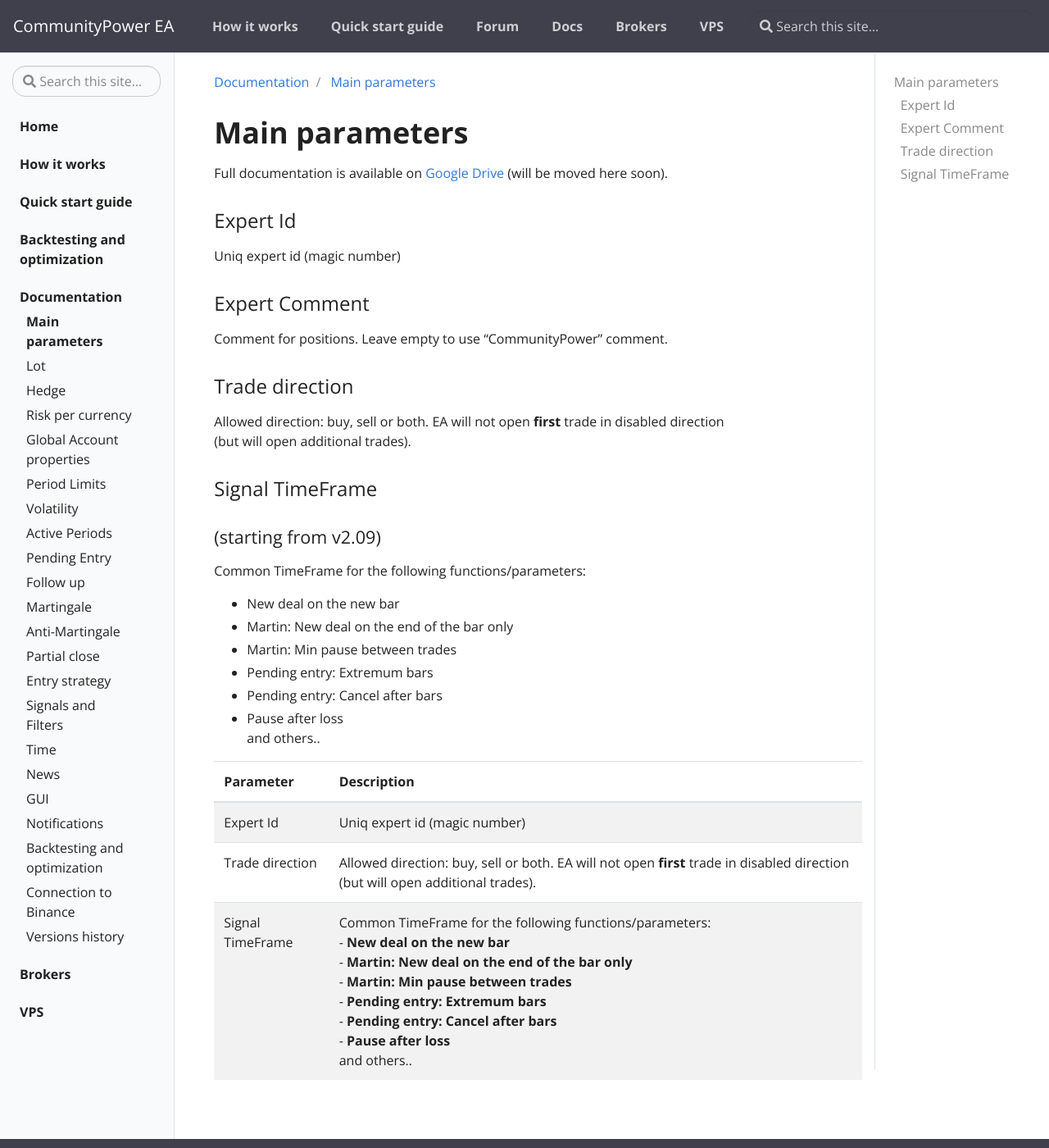
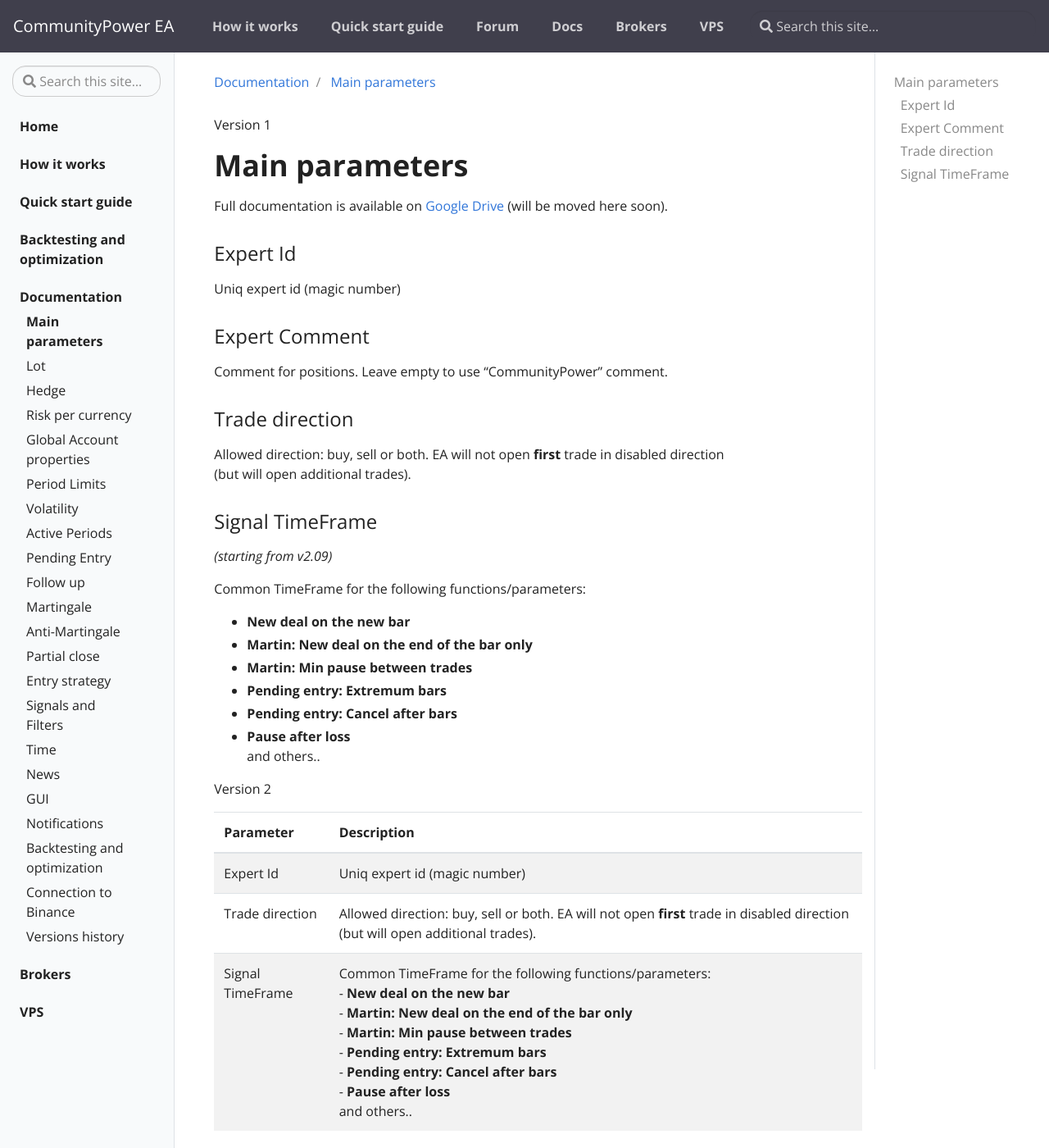
Before and after one commit to komposter/CommunityPowerEA.com, a Jekyll site: the page built from _docs/main.md, in a window 1280 px wide and 1400 px high. Shown: the whole window at 82% size. Built offline with Jekyll 4.4.1, drawn with Linux system fonts in a browser that asks for light colours.

Commit message:
2 version

```diff
--- a/_docs/main.md
+++ b/_docs/main.md
@@ -5,32 +5,45 @@
 permalink: /docs/main-parameters
 ---
 
+Version 1
+
 # Main parameters
 
 Full documentation is available on [Google Drive](https://docs.google.com/document/d/1ww1M97H54IBwtCKZDhxtqsTsrtEMKofXHMEWMGCyZNs) (will be moved here soon).
 
 ### Expert Id
+
 Uniq expert id (magic number)
 
+
 ### Expert Comment
+
 Comment for positions.
 Leave empty to use “CommunityPower” comment.
 
+
 ### Trade direction
+
 Allowed direction: buy, sell or both.
 EA will not open **first** trade in disabled direction (but will open additional trades).
 
+
 ### Signal TimeFrame
-#### (starting from v2.09)
+
+*(starting from v2.09)* <br/>
+
 Common TimeFrame for the following functions/parameters: <br/>
-* New deal on the new bar
-* Martin: New deal on the end of the bar only
-* Martin: Min pause between trades
-* Pending entry: Extremum bars
-* Pending entry: Cancel after bars
-* Pause after loss <br/>
+* **New deal on the new bar**
+* **Martin: New deal on the end of the bar only**
+* **Martin: Min pause between trades**
+* **Pending entry: Extremum bars**
+* **Pending entry: Cancel after bars**
+* **Pause after loss** <br/>
 and others..
 
+
+
+Version 2
 
 | Parameter | Description |
 | --------- | ----------- |
```
